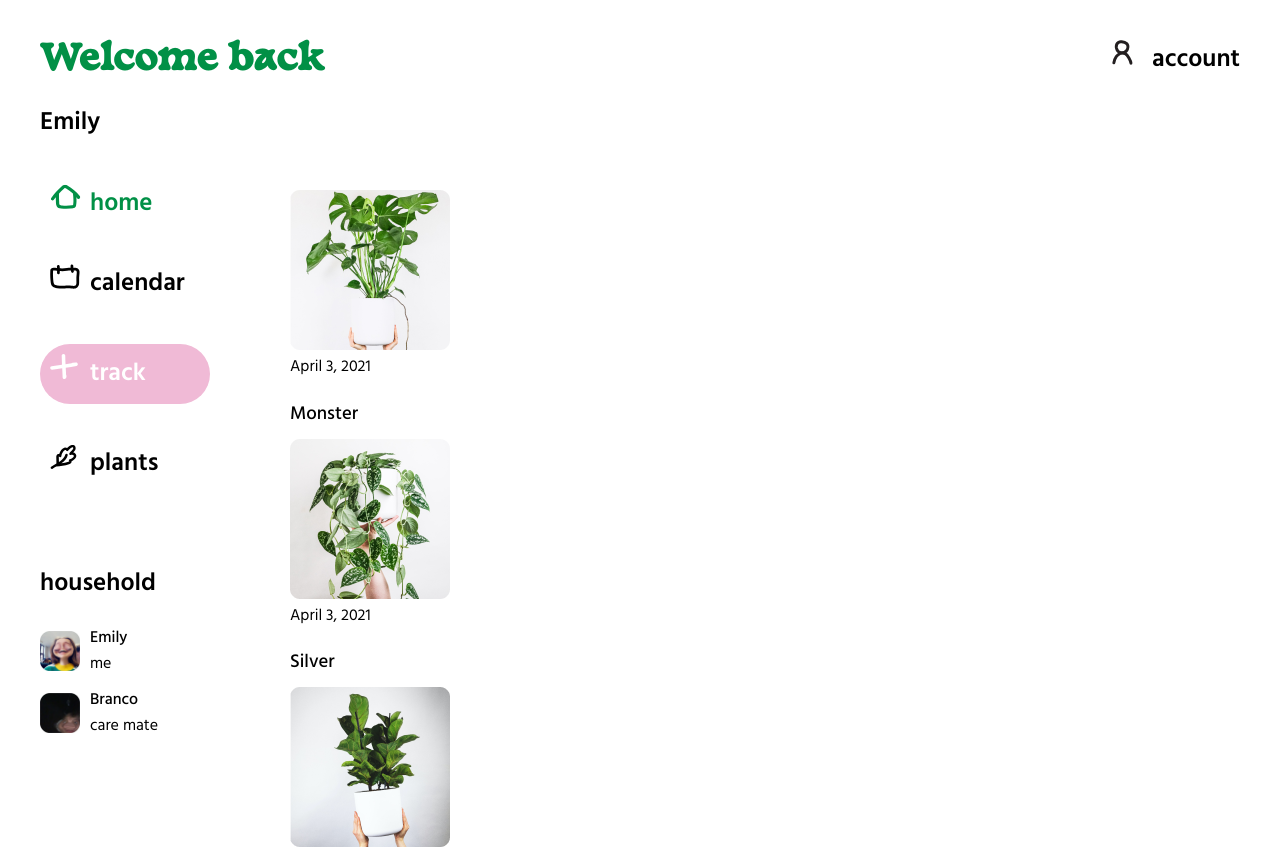
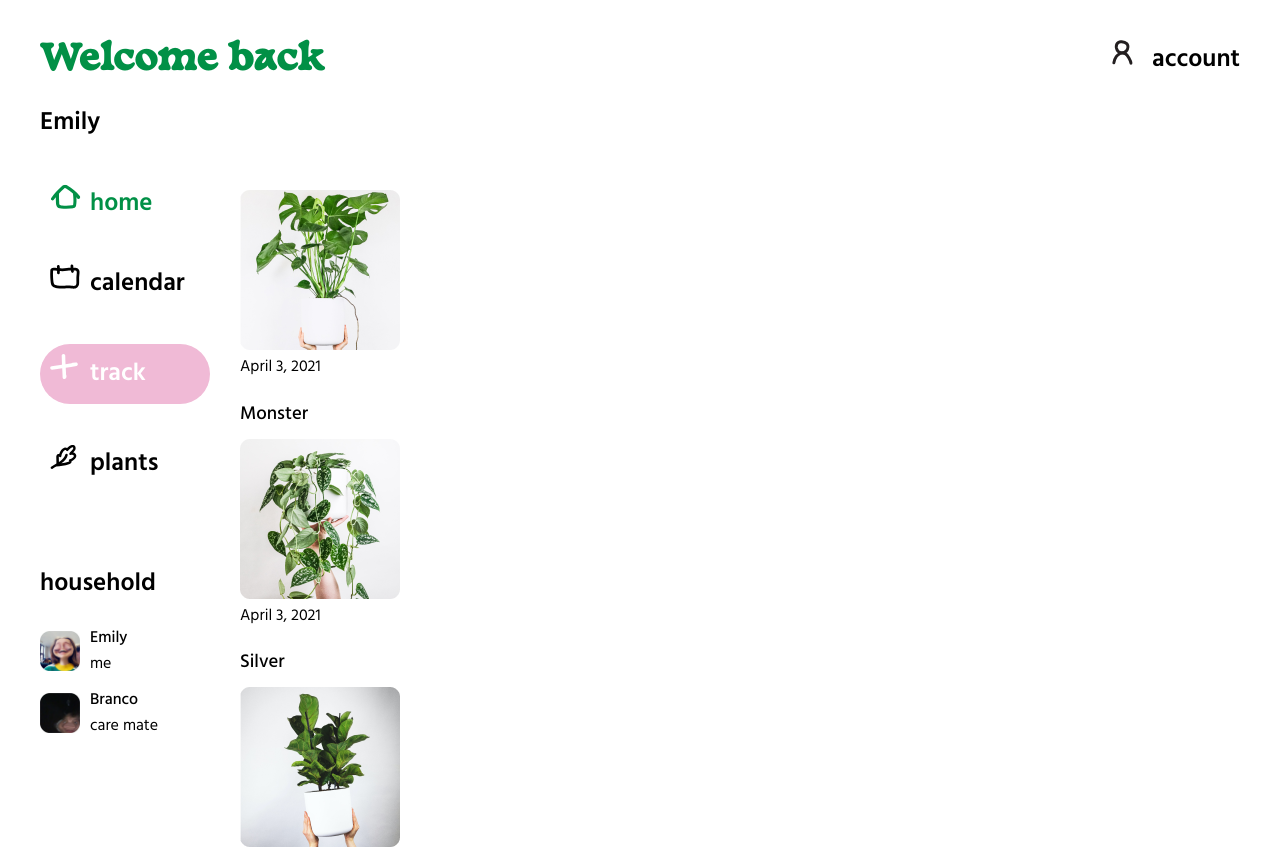
Before and after one commit to emilyberghen/hoya, a React (Create React App) app: page / in a window 1280 px wide. Shown: the top 849 px of the page. Built offline with nearby package versions, Linux system fonts and the light colour scheme.

Commit message:
netlify error fix scss

```diff
--- a/src/App.scss
+++ b/src/App.scss
@@ -274,7 +274,6 @@ main {
 
   header {
     width: 240px;
-    margin-right: calc($margin-m * 3);
 
     .container {
       position: fixed;
```
